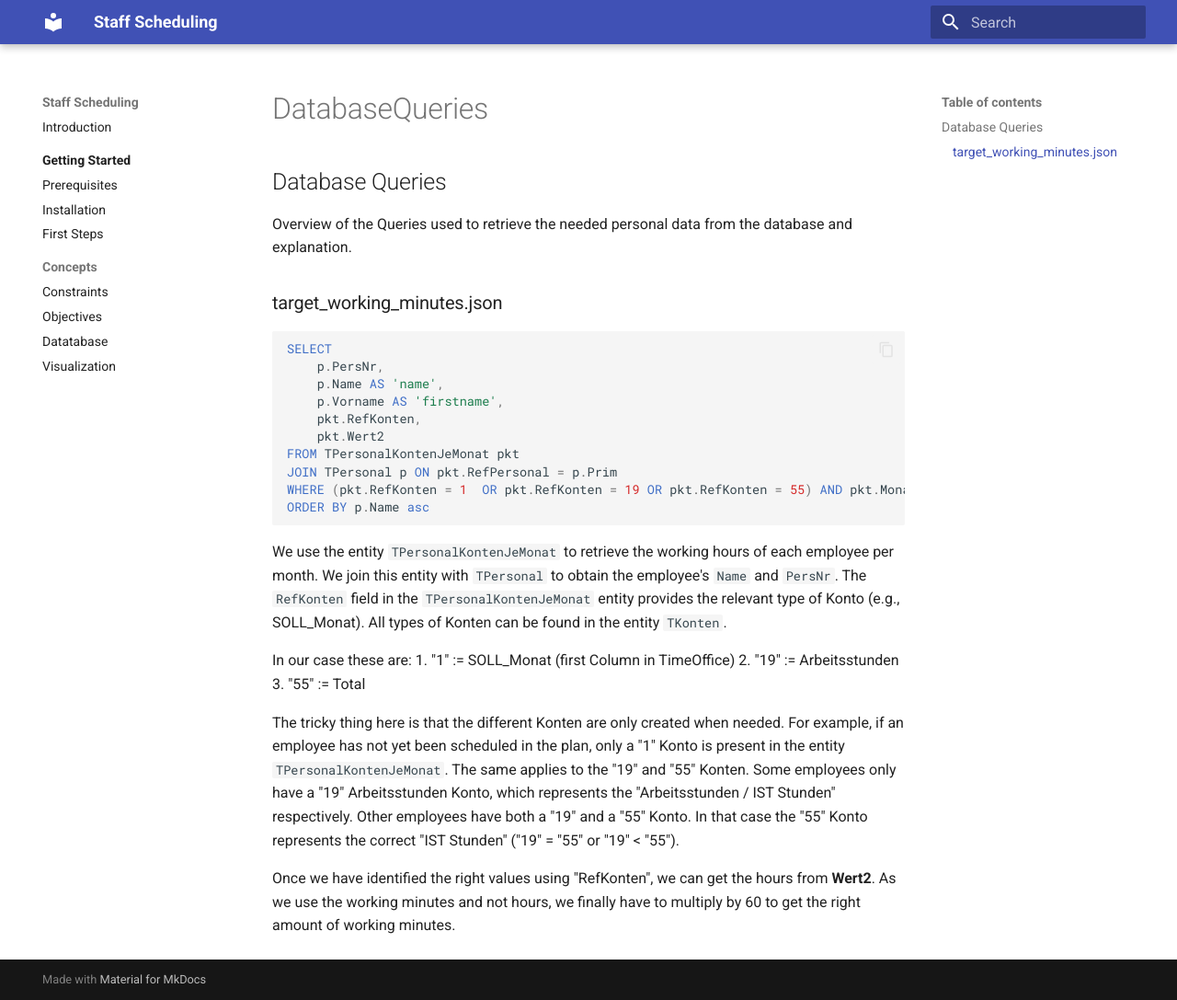
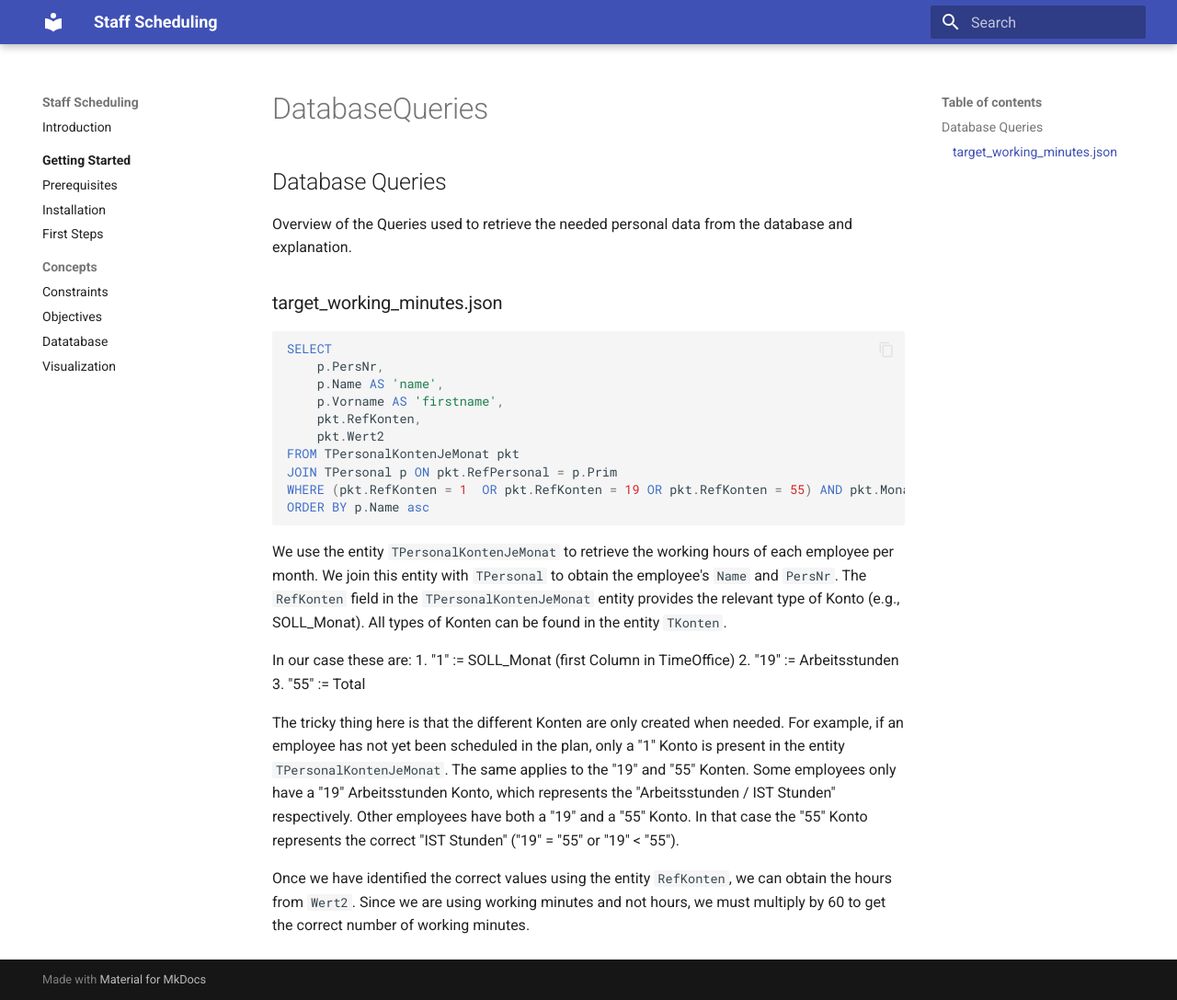
Before and after one commit to CombiRWTH/StaffScheduling, an MkDocs documentation site: the page built from docs/DatabaseQueries.md, in a window 1280 px wide and 1087 px high. Shown: the whole window at 92% size. Built offline with MkDocs 1.6.1 and Material for MkDocs 9.7.7, drawn with Linux system fonts in a browser that asks for light colours.

Commit message:
Update docs/DatabaseQueries.md
Co-authored-by: Philipp Lentzen <code@philipplentzen.dev>

```diff
--- a/docs/DatabaseQueries.md
+++ b/docs/DatabaseQueries.md
@@ -32,4 +32,5 @@ Some employees only have a "19" Arbeitsstunden Konto, which represents the "Arbe
 Other employees have both a "19" and a "55" Konto.
 In that case the "55" Konto represents the correct "IST Stunden" ("19" = "55" or "19" < "55").
 
-Once we have identified the right values using "RefKonten", we can get the hours from **Wert2**. As we use the working minutes and not hours, we finally have to multiply by 60 to get the right amount of working minutes.
+Once we have identified the correct values using the entity `RefKonten`, we can obtain the hours from `Wert2`.
+Since we are using working minutes and not hours, we must multiply by 60 to get the correct number of working minutes.
```
